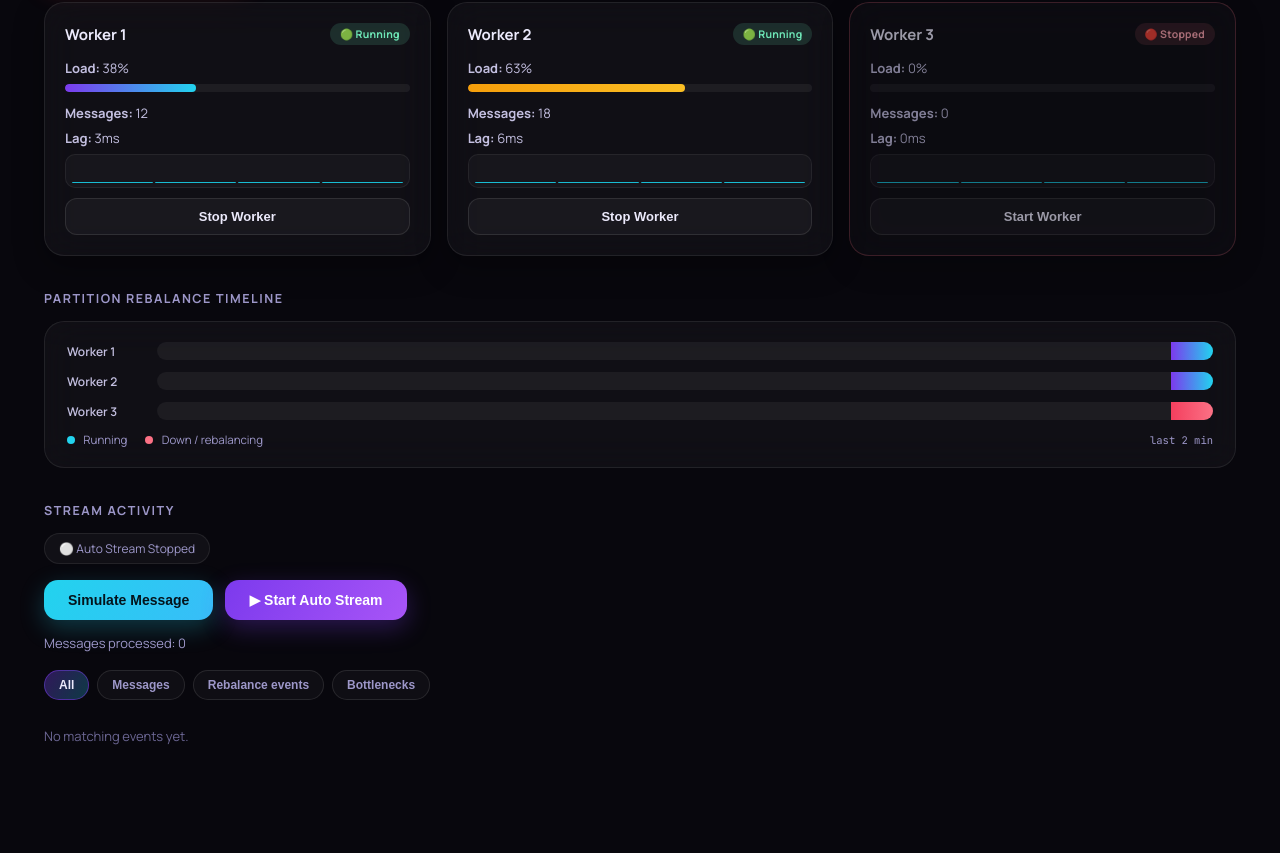
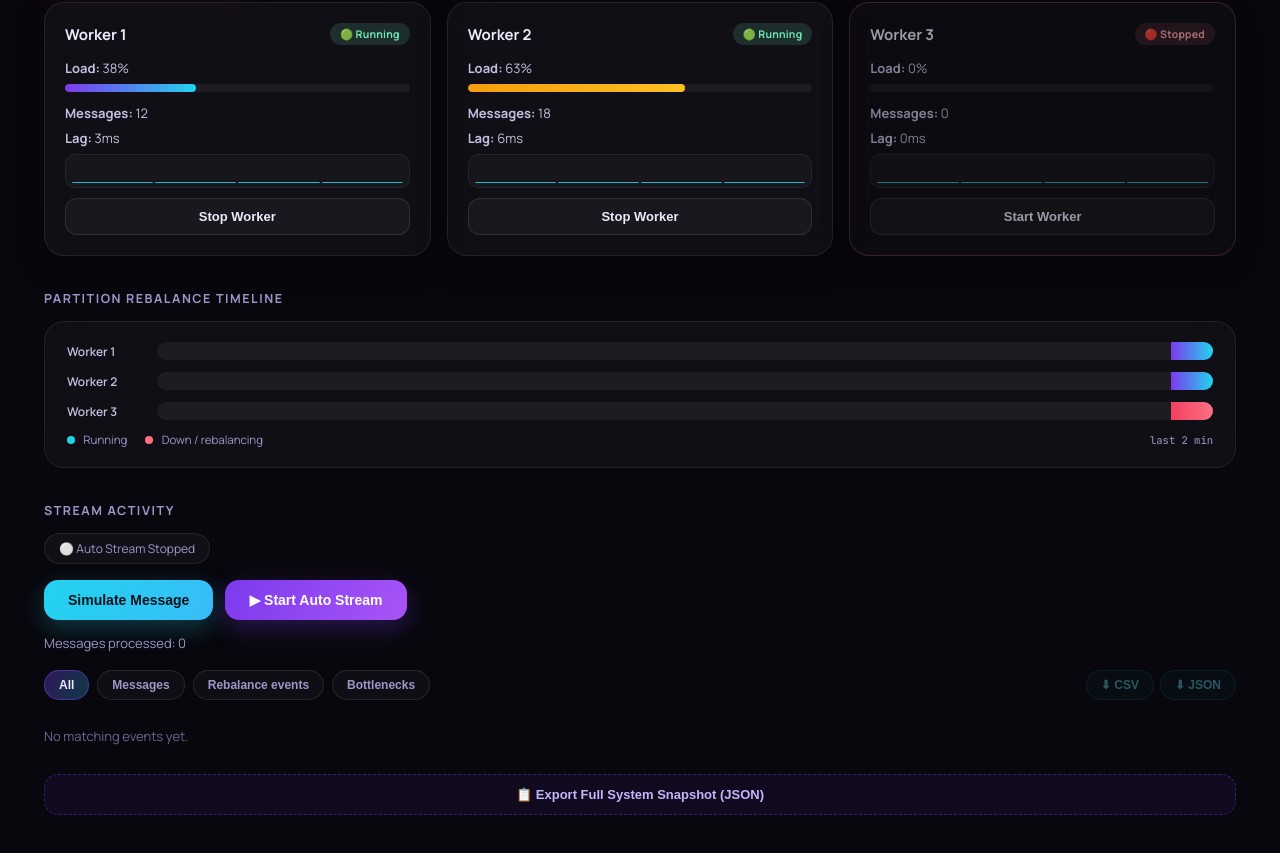
Before and after one commit to ZoyaTabassum/StreamForge, a React app in the folder frontend/: page / in a window 1280 px wide. Shown: the part 997-1850 px from the top of the page. Before the commit the page ends 1825 px from the top, so only its background shows below. Built offline with nearby package versions, Linux system fonts and the light colour scheme; the HTML template or start-up script is replaced by a standard one.

Commit message:
Day 21: export activity log as CSV/JSON, full system snapshot export for chaos-test documentation

```diff
--- a/frontend/src/App.jsx
+++ b/frontend/src/App.jsx
@@ -858,6 +858,63 @@ function App() {
   });
 
   // ===============================
+  // DAY 21 - EXPORTS (activity log + full snapshot)
+  // ===============================
+
+  const downloadBlob = (content, filename, mimeType) => {
+    const blob = new Blob([content], { type: mimeType });
+    const url = URL.createObjectURL(blob);
+    const link = document.createElement("a");
+    link.href = url;
+    link.download = filename;
+    document.body.appendChild(link);
+    link.click();
+    document.body.removeChild(link);
+    URL.revokeObjectURL(url);
+  };
+
+  const csvEscape = (value) => {
+    const str = String(value ?? "");
+    return /[",\n]/.test(str) ? `"${str.replace(/"/g, '""')}"` : str;
+  };
+
+  const exportActivityCsv = () => {
+    const rows = [
+      ["time", "type", "text"],
+      ...filteredActivity.map((item) => [item.time, item.type, item.text]),
+    ];
+    const csv = rows.map((row) => row.map(csvEscape).join(",")).join("\n");
+    downloadBlob(csv, `streamforge-activity-${Date.now()}.csv`, "text/csv");
+  };
+
+  const exportActivityJson = () => {
+    downloadBlob(
+      JSON.stringify(filteredActivity, null, 2),
+      `streamforge-activity-${Date.now()}.json`,
+      "application/json"
+    );
+  };
+
+  const exportSystemSnapshot = () => {
+    const snapshot = {
+      exportedAt: new Date().toISOString(),
+      mode: liveMode ? "live" : "demo",
+      connectionStatus: liveMode ? connectionStatus : null,
+      messageCount,
+      workers,
+      lagSamples,
+      activeBottleneck: activeBottleneck ? { id: activeBottleneck.id, name: activeBottleneck.name, lag: activeBottleneck.lag } : null,
+      workerHistory,
+      activityLog: activity,
+    };
+    downloadBlob(
+      JSON.stringify(snapshot, null, 2),
+      `streamforge-snapshot-${Date.now()}.json`,
+      "application/json"
+    );
+  };
+
+  // ===============================
   // DAY 12 - TIMELINE GEOMETRY
   // ===============================
 
@@ -1141,6 +1198,26 @@ function App() {
         >
           Bottlenecks
         </button>
+
+        {/* DAY 21 - export the currently filtered log */}
+        <span className="export-group">
+          <button
+            className="export-button"
+            onClick={exportActivityCsv}
+            disabled={filteredActivity.length === 0}
+            title="Export the filtered activity log as CSV"
+          >
+            ⬇ CSV
+          </button>
+          <button
+            className="export-button"
+            onClick={exportActivityJson}
+            disabled={filteredActivity.length === 0}
+            title="Export the filtered activity log as JSON"
+          >
+            ⬇ JSON
+          </button>
+        </span>
       </div>
 
       <div className="activity-list">
@@ -1156,6 +1233,11 @@ function App() {
           ))
         )}
       </div>
+
+      {/* DAY 21 - full state snapshot, handy right after a chaos test run */}
+      <button className="snapshot-button" onClick={exportSystemSnapshot}>
+        📋 Export Full System Snapshot (JSON)
+      </button>
     </div>
   );
 }
--- a/frontend/src/index.css
+++ b/frontend/src/index.css
@@ -294,6 +294,55 @@ body::after {
 .connection-badge.error {
   color: #fda4af;
   border-color: rgba(251, 113, 133, 0.35);
+}
+
+/* ---------- Day 21: exports ---------- */
+
+.export-group {
+  display: flex;
+  gap: 6px;
+  margin-left: auto;
+}
+
+.export-button {
+  padding: 7px 14px;
+  border-radius: 999px;
+  border: 1px solid rgba(34, 211, 238, 0.3);
+  background: rgba(34, 211, 238, 0.08);
+  color: #67e8f9;
+  font-size: 12px;
+  font-weight: 600;
+  cursor: pointer;
+  transition: background 0.2s ease, filter 0.15s ease;
+}
+
+.export-button:hover:not(:disabled) {
+  background: rgba(34, 211, 238, 0.18);
+}
+
+.export-button:disabled {
+  opacity: 0.35;
+  cursor: not-allowed;
+}
+
+.snapshot-button {
+  display: block;
+  width: 100%;
+  margin-top: 16px;
+  padding: 12px;
+  border-radius: 14px;
+  border: 1px dashed rgba(124, 58, 237, 0.4);
+  background: rgba(124, 58, 237, 0.08);
+  color: #c4b5fd;
+  font-size: 13px;
+  font-weight: 700;
+  cursor: pointer;
+  transition: background 0.2s ease, border-color 0.2s ease;
+}
+
+.snapshot-button:hover {
+  background: rgba(124, 58, 237, 0.16);
+  border-color: rgba(124, 58, 237, 0.6);
 }
 
 /* ---------- Day 20: backend settings panel ---------- */
```
